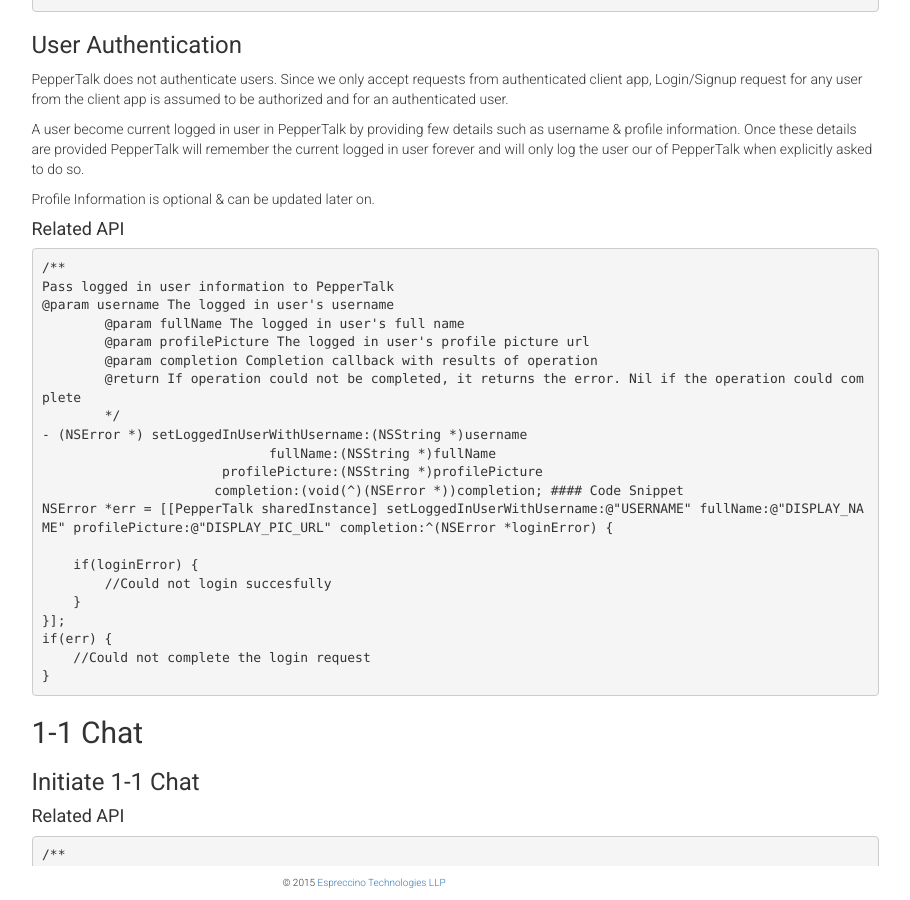
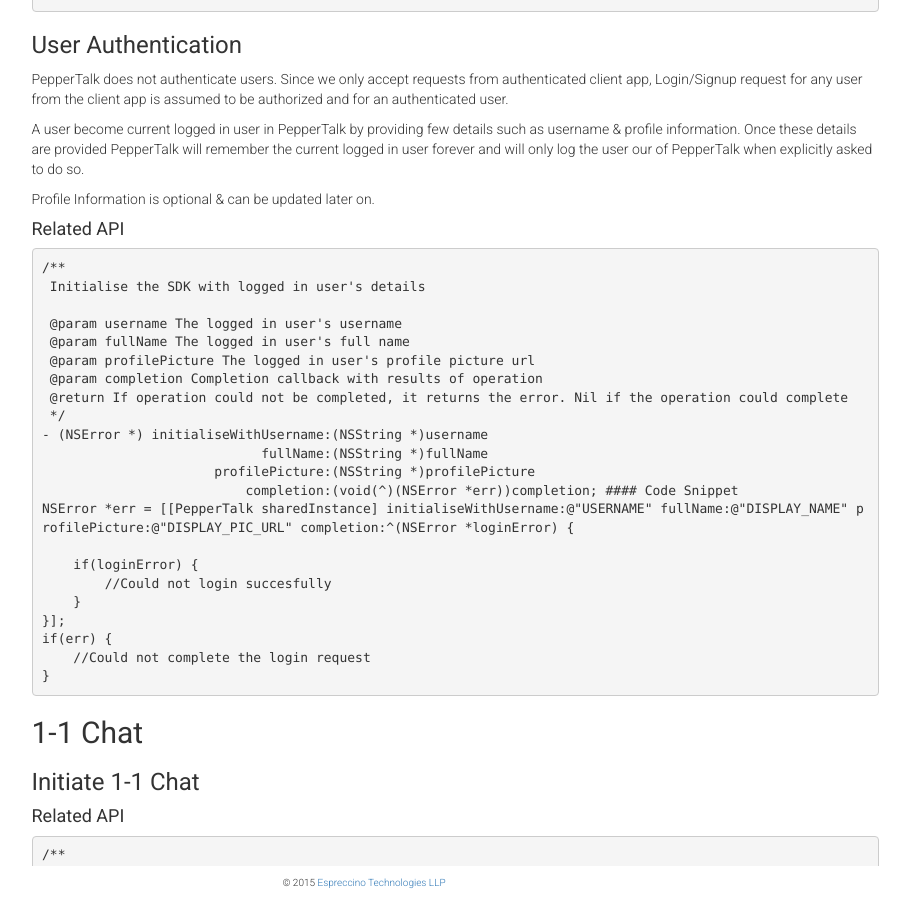
Before and after one commit to Espreccino/espreccino.github.io, a Jekyll site: the page built from _ios/2_sdk.md, in a window 1280 px wide and 900 px high, scrolled down 760 px. Shown: the whole window, without its empty margins (331-1241 px from the left). Built offline with Jekyll 4.4.1, drawn with Linux system fonts in a browser that asks for light colours; nearby versions of some CDN libraries; Markdown is read by kramdown in place of the engine named in the settings; some of the changed text lies outside the part shown.

Commit message:
Update 2_sdk.md

```diff
--- a/_ios/2_sdk.md
+++ b/_ios/2_sdk.md
@@ -49,19 +49,20 @@ Profile Information is optional & can be updated later on.
 
 ####Related API
 	/**
-	Pass logged in user information to PepperTalk
-	@param username The logged in user's username
- 	@param fullName The logged in user's full name
- 	@param profilePicture The logged in user's profile picture url
- 	@param completion Completion callback with results of operation
- 	@return If operation could not be completed, it returns the error. Nil if the operation could complete
- 	*/
-	- (NSError *) setLoggedInUserWithUsername:(NSString *)username
-                                 fullName:(NSString *)fullName
-                           profilePicture:(NSString *)profilePicture
-                          completion:(void(^)(NSError *))completion;
+	 Initialise the SDK with logged in user's details
+
+	 @param username The logged in user's username
+	 @param fullName The logged in user's full name
+	 @param profilePicture The logged in user's profile picture url
+	 @param completion Completion callback with results of operation
+	 @return If operation could not be completed, it returns the error. Nil if the operation could complete
+	 */
+	- (NSError *) initialiseWithUsername:(NSString *)username
+	                            fullName:(NSString *)fullName
+	                      profilePicture:(NSString *)profilePicture
+	                          completion:(void(^)(NSError *err))completion;
 ####Code Snippet
-	NSError *err = [[PepperTalk sharedInstance] setLoggedInUserWithUsername:@"USERNAME" fullName:@"DISPLAY_NAME" profilePicture:@"DISPLAY_PIC_URL" completion:^(NSError *loginError) {
+	NSError *err = [[PepperTalk sharedInstance] initialiseWithUsername:@"USERNAME" fullName:@"DISPLAY_NAME" profilePicture:@"DISPLAY_PIC_URL" completion:^(NSError *loginError) {
 
         if(loginError) {
             //Could not login succesfully
@@ -373,6 +374,15 @@ PepperTalk lets client app customize & skin the UI of the chat session.
 	[PepperTalk sharedInstance].globalConfigurator. actionToolbarBarTintColor = [UIColor redColor];
 	[PepperTalk sharedInstance].globalConfigurator. actionToolbarTintColor = [UIColor redColor];
 
+###Navigation Bar Toolbar Buttons
+####Related API
+	/** Set action toolbar's custom buttons. Pass NSArray of UIToolBarButtonItems */
+	@property (strong, nonatomic) NSArray *actionToolbarButtons;
+####Code Snippet
+	UIBarButtonItem *buttonItem1 = [[UIBarButtonItem alloc] initWithTitle:@"test1" style:UIBarButtonItemStylePlain target:self action:@selector(test1buttonpressed:)];
+	UIBarButtonItem *buttonItem2 = [[UIBarButtonItem alloc] initWithTitle:@"test2" style:UIBarButtonItemStylePlain target:self action:@selector(test2buttonpressed:)];
+	[PepperTalk sharedInstance].globalConfigurator.actionToolbarButtons = @[buttonItem1, buttonItem2];
+
 <a id="photolocationsharing"></a>
 ##Photo and Location Sharing Via Chat
 Photo & Location sharing is supported by PepperTalk out of box.
```
